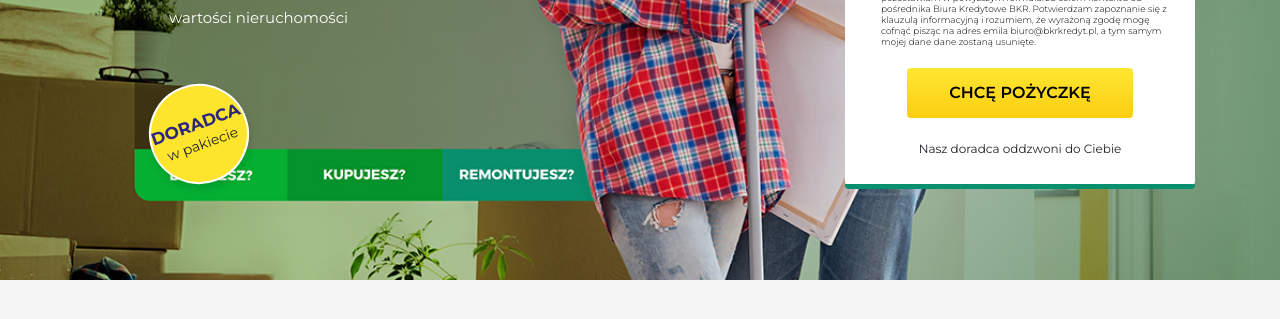
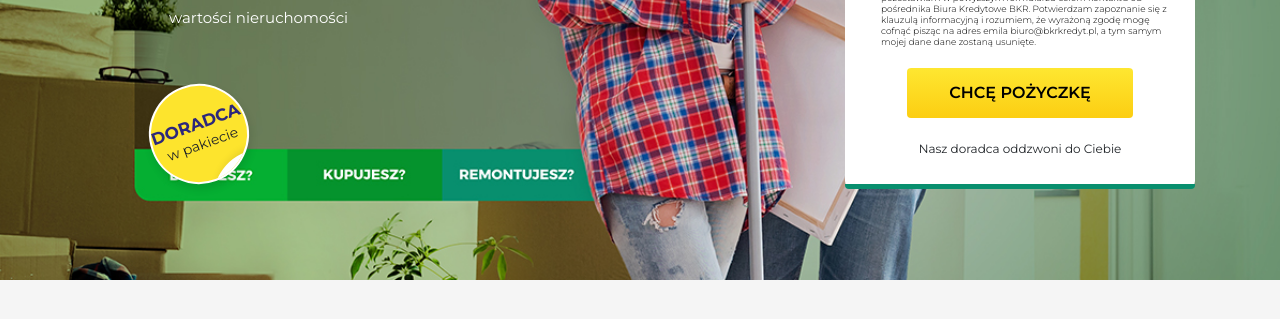
Before and after one commit to SbartoszS/bkr-project, an Angular app: page / in a window 1280 px wide. Shown: the part 440-759 px from the top of the page. Built offline with nearby package versions, Linux system fonts and the light colour scheme.

Commit message:
finish adviser elements

```diff
--- a/src/app/header/header.component.html
+++ b/src/app/header/header.component.html
@@ -69,6 +69,8 @@
 
           <div class="adviser">
             <p class="adviser__text"><span class="adviser__title">Doradca</span> w pakiecie </p>
+            <span class="adviser__ellipse"></span>
+            <span class="adviser__transparent"></span>
           </div>
         </section>
       </div>
@@ -128,67 +130,4 @@
       </div>
     </div>
   </div>
-
-
 </header>
-<!-- <aside class="form-buy">
-  <div class="container mb-3 mt-3 position2">
-    <div class="row justify-content-center justify-content-lg-end">
-      <div class="col-12 col-sm-8 col-md-7 col-lg-5">
-        <form class="form" action="">
-          <div class="container p-0">
-            <div class="row">
-              <div class="col-12">
-                <h4 class="form__title">Ile potrzebujesz?</h4>
-                <div class="form-group row mb-0">
-                  <label for="amount" class="col-6 col-form-label">Kwota</label>
-                  <div class="col-6">
-                    <input type="number" class="form-control form-control--black" id="amount"
-                      placeholder="300 000 zł" />
-                  </div>
-                  <div class="col-12">
-                    <input type="range" class="slider" id="amountRange" min="1" max="1000000" value="650000" />
-                  </div>
-                </div>
-                <div class="form-group row mb-0">
-                  <label for="repayment" class="col-6 col-form-label">Okres spłaty</label>
-                  <div class="col-6">
-                    <input type="number" class="form-control form-control--black" id="repayment" placeholder="35 lat" />
-                  </div>
-                  <div class="col-12">
-                    <input type="range" class="slider" id="amountRepayment" min="1" max="100" value="100" />
-                  </div>
-                </div>
-                <div class="form-group p-0">
-                  <input type="text" class="form-control" placeholder="Imię*" />
-                  <input type="tel" class="form-control" placeholder="Telefon*" />
-                  <input type="email" class="form-control" aria-describedby="emailHelp" placeholder="Adres e-mail" />
-                </div>
-                <div class="form-group p-0">
-                  <div class="form-check">
-                    <input class="form-check-input" type="checkbox" id="gridCheck" />
-                    <label class="form-check-label" for="gridCheck">
-                      Wyrażam zgodę na przetwarzanie moich danych osobowych,
-                      które pozostawiam w powyższym formularzu celem kontaktu od
-                      pośrednika Biura Kredytowe BKR. Potwierdzam zapoznanie się
-                      z klauzulą informacyjną i rozumiem, że wyrażoną zgodę mogę
-                      cofnąć pisząc na adres emila biuro@bkrkredyt.pl, a tym
-                      samym mojej dane dane zostaną usunięte.
-                    </label>
-                  </div>
-                </div>
-                <div class="form-group p-0 text-center">
-                  <button type="submit" class="btn btn__form">
-                    Chcę pożyczkę
-                  </button>
-                </div>
-                <h5 class="form__end form__end--border">Nasz doradca oddzwoni do Ciebie</h5>
-              </div>
-            </div>
-          </div>
-        </form>
-      </div>
-    </div>
-  </div>
-
-</aside> -->
--- a/src/app/header/header.component.scss
+++ b/src/app/header/header.component.scss
@@ -159,12 +159,17 @@
   text-align: center;
   transform: rotate(-20deg);
   box-shadow: 0px 5px 8px rgba(0, 0, 0, 0.11);
+  z-index: 888;
+  overflow: hidden;
 
   &__title {
+    position: relative;
     color: #2c277b;
     font-size: 17px;
     font-weight: 700;
     text-transform: uppercase;
+    z-index: 5;
+    overflow: hidden;
   }
 
   &__text {
@@ -174,7 +179,22 @@
     transform: translate(-50%, -50%);
     font-size: 14px;
     font-weight: 400;
+    z-index: 5;
   }
+
+  &__ellipse {
+    position: absolute;
+    bottom: -85px;
+    right: -40px;
+    transform: rotate(242deg);
+    background-color: #ffffff;
+    box-shadow: 0px 5px 8px rgba(0, 0, 0, 0.11);
+    width: 100px;
+    height: 100px;
+    border-radius: 50px;
+    z-index: 4;
+  }
+
 }
 
 @media (min-width: 992px) {
```
